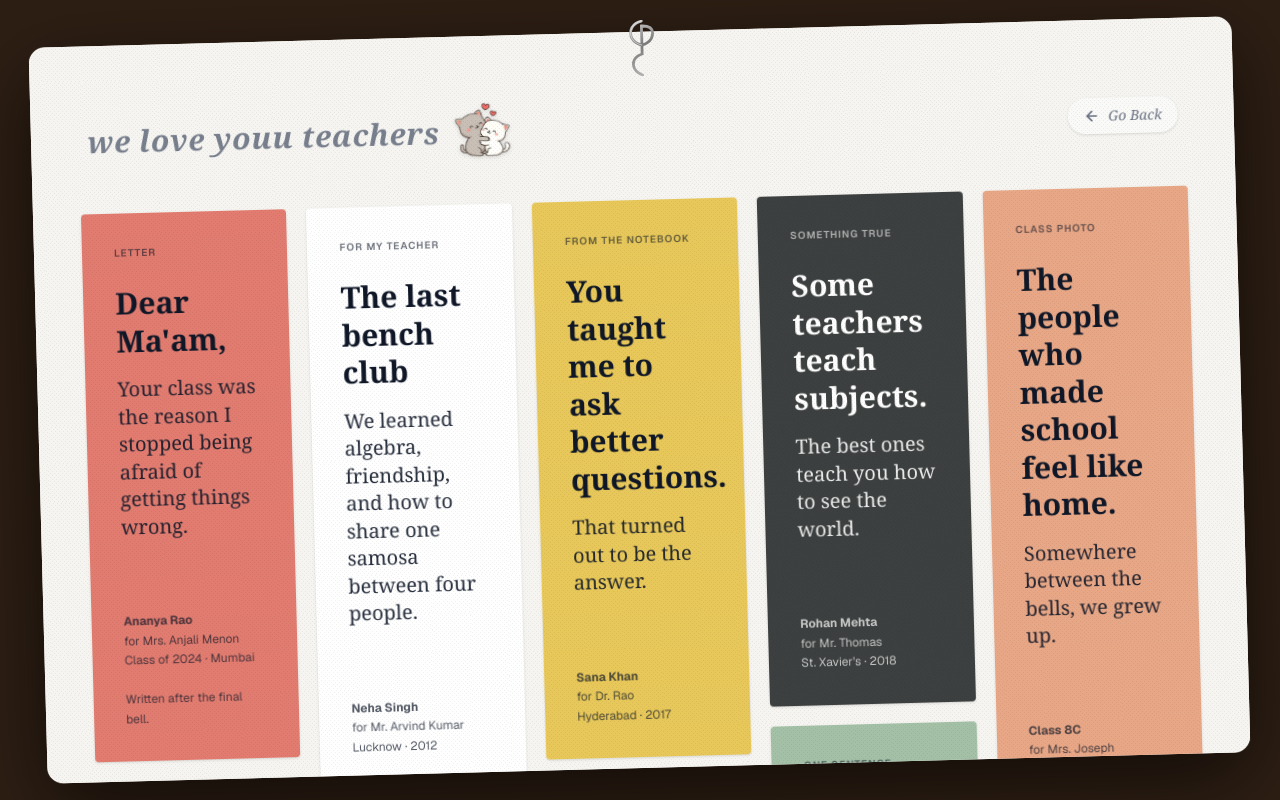
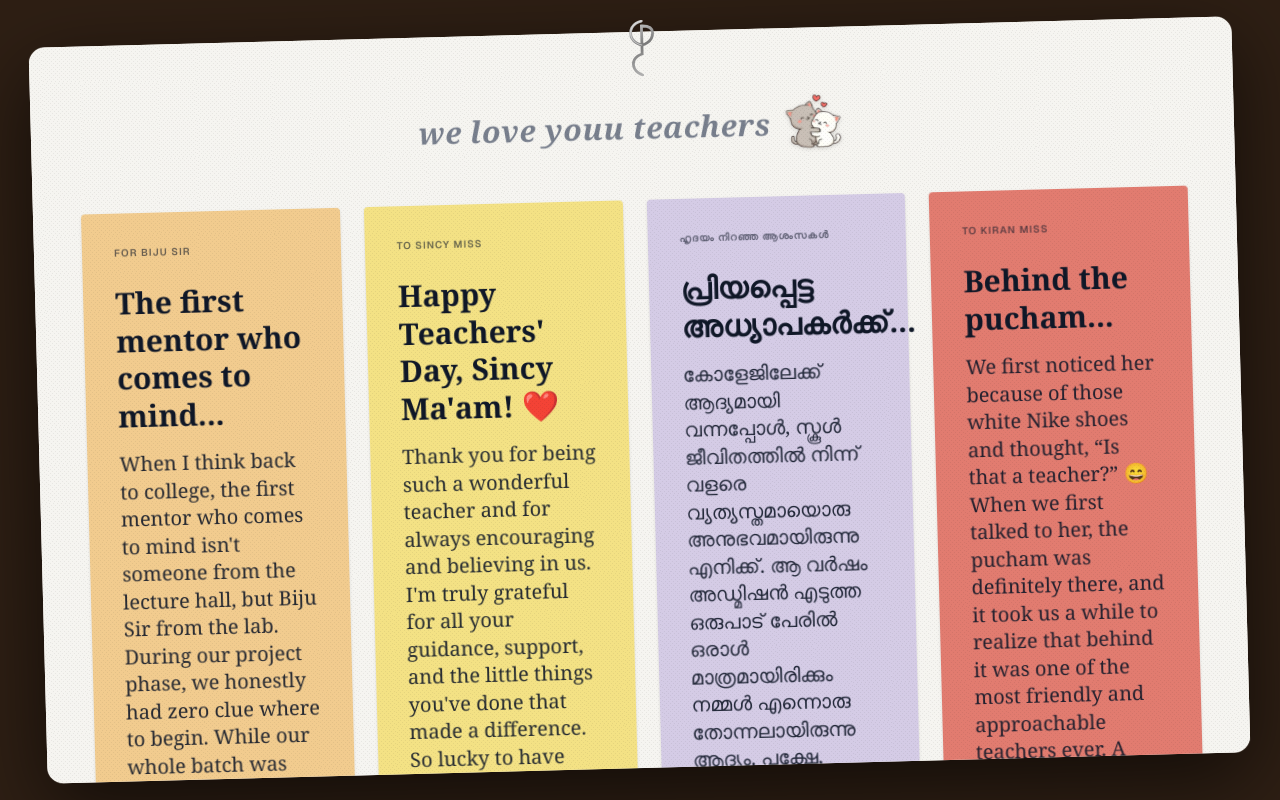
Before and after one commit to diyajojo/teachers-day, a Next.js app: page / in a window 1280 px wide. Both pictures are taken after a click on the button "Read the notes". Built offline with nearby package versions, Linux system fonts and the light colour scheme.

Commit message:
refactor: move note data to external file and update NotesSection grid layout and styling

```diff
--- a/src/components/NotesSection.tsx
+++ b/src/components/NotesSection.tsx
@@ -1,154 +1,42 @@
 "use client";
 
-const notes = [
-  {
-    id: 1,
-    tag: "LETTER",
-    title: "Dear Ma'am,",
-    body: "Your class was the reason I stopped being afraid of getting things wrong.",
-    author: "Ananya Rao",
-    subtext: "for Mrs. Anjali Menon\nClass of 2024 · Mumbai\n\nWritten after the final bell.",
-    bgColor: "#e27c70",
-    textColor: "text-gray-900",
-  },
-  {
-    id: 2,
-    tag: "CLASSROOM MEMORY",
-    title: "The year everything changed.",
-    body: "And the year Ms. Farah let us keep the class plant.",
-    author: "Ishita Kapoor",
-    subtext: "for Ms. Farah Ali\nDelhi Public School · 2009\n\nSaved from a classroom memory.",
-    bgColor: "#ffffff",
-    textColor: "text-gray-900",
-  },
-  {
-    id: 3,
-    tag: "FOR MY TEACHER",
-    title: "The last bench club",
-    body: "We learned algebra, friendship, and how to share one samosa between four people.",
-    author: "Neha Singh",
-    subtext: "for Mr. Arvind Kumar\nLucknow · 2012",
-    bgColor: "#ffffff",
-    textColor: "text-gray-900",
-  },
-  {
-    id: 4,
-    tag: "A SMALL CONFESSION",
-    title: "You made reading feel like a place I could go to.",
-    body: "I still carry that place with me.",
-    author: "Meera Nair",
-    subtext: "for Mrs. Priya Iyer\nBengaluru · 2016",
-    bgColor: "#d5cce6",
-    textColor: "text-gray-900",
-  },
-  {
-    id: 5,
-    tag: "FROM THE NOTEBOOK",
-    title: "You taught me to ask better questions.",
-    body: "That turned out to be the answer.",
-    author: "Sana Khan",
-    subtext: "for Dr. Rao\nHyderabad · 2017",
-    bgColor: "#e8c85a",
-    textColor: "text-gray-900",
-  },
-  {
-    id: 6,
-    tag: "A LITTLE NOTE",
-    title: "Thank you for believing in me",
-    body: "before I knew how to believe in myself.",
-    author: "Dev Patel",
-    subtext: "for Mrs. Kavita Shah\nClass 10-B · Ahmedabad",
-    bgColor: "#efdf6d",
-    textColor: "text-gray-900",
-  },
-  {
-    id: 7,
-    tag: "SOMETHING TRUE",
-    title: "Some teachers teach subjects.",
-    body: "The best ones teach you how to see the world.",
-    author: "Rohan Mehta",
-    subtext: "for Mr. Thomas\nSt. Xavier's · 2018",
-    bgColor: "#3d4040",
-    textColor: "text-white",
-  },
-  {
-    id: 8,
-    tag: "ONE SENTENCE",
-    title: "To the teacher who stayed after class.",
-    body: "",
-    author: "Aarav Joshi",
-    subtext: "for Ms. Farah Ali\nPune · 2021\n\nSomebody wrote this at 2:14 AM.",
-    bgColor: "#a4c1a7",
-    textColor: "text-gray-900",
-  },
-  {
-    id: 9,
-    tag: "CLASS PHOTO",
-    title: "The people who made school feel like home.",
-    body: "Somewhere between the bells, we grew up.",
-    author: "Class 8C",
-    subtext: "for Mrs. Joseph\nKolkata · 2020",
-    bgColor: "#e8a786",
-    textColor: "text-gray-900",
-  },
-  {
-    id: 10,
-    tag: "THANK YOU",
-    title: "For making ordinary days feel important.",
-    body: "Happy Teacher's Day to the original storyteller.",
-    author: "Kabir Khan",
-    subtext: "for Mr. Joseph\nKolkata · 2020",
-    bgColor: "#a2c3d4",
-    textColor: "text-gray-900",
-  },
-];
+import { notes } from "@/data/content";
 
 export default function NotesSection({ onBack }: { onBack?: () => void }) {
   return (
     <div className="relative w-full h-full bg-[#f6f5f1] overflow-y-auto p-4 md:p-8 lg:p-12">
       <div className="max-w-7xl mx-auto">
 
-        {/* Header Title with Back button if needed */}
-        <div className="flex justify-between items-center mb-10 mt-4 px-2">
+        {/* Header Title */}
+        <div className="flex justify-center items-center mb-10 mt-4 px-2">
           <div className="flex items-center gap-3">
             <p className="font-[Georgia,serif] italic text-gray-500/90 text-2xl md:text-3xl font-bold tracking-wide">
               we love youu teachers
             </p>
             <img src="/assets/teddy.png" alt="cute teddy" className="w-12 h-12 md:w-16 md:h-16 object-contain drop-shadow-sm shrink-0" />
           </div>
-          {onBack && (
-            <button
-              onClick={onBack}
-              className="text-sm font-[Georgia,serif] italic text-gray-500 hover:text-gray-800 transition-colors flex items-center gap-2 group bg-white/50 px-4 py-2 rounded-full shadow-sm"
-            >
-              <svg className="w-4 h-4 group-hover:-translate-x-1 transition-transform" viewBox="0 0 24 24" fill="none" stroke="currentColor" strokeWidth="2.5" strokeLinecap="round">
-                <path d="M19 12H5M12 5l-7 7 7 7" />
-              </svg>
-              Go Back
-            </button>
-          )}
         </div>
 
         {/* Masonry Grid */}
-        <div className="columns-2 md:columns-3 lg:columns-4 xl:columns-5 gap-3 md:gap-5 space-y-3 md:space-y-5">
+        <div className="columns-1 sm:columns-2 lg:columns-3 xl:columns-4 gap-4 md:gap-6 space-y-4 md:gap-y-6 md:space-y-6">
           {notes.map(note => (
             <div
               key={note.id}
-              className={`break-inside-avoid shadow-sm hover:shadow-md transition-shadow flex flex-col rounded-sm p-4 md:p-6 lg:p-8`}
-              style={{ backgroundColor: note.bgColor }}
+              className={`break-inside-avoid shadow-sm hover:shadow-md transition-shadow flex flex-col rounded-sm`}
+              style={{ backgroundColor: note.bgColor, padding: '2rem' }}
             >
-              <p className={`text-[9px] md:text-[10px] font-sans font-semibold uppercase tracking-widest opacity-60 mb-4 md:mb-6 ${note.textColor}`}>
+              <p className={`text-[10px] font-sans font-semibold uppercase tracking-widest opacity-60 mb-6 ${note.textColor}`}>
                 {note.tag}
               </p>
-              <h3 className={`font-[Georgia,serif] text-lg md:text-2xl lg:text-3xl font-bold mb-3 md:mb-4 leading-tight ${note.textColor}`}>
+              <h3 className={`font-[Georgia,serif] text-2xl md:text-3xl font-bold mb-4 leading-tight ${note.textColor}`}>
                 {note.title}
               </h3>
               {note.body && (
-                <p className={`font-[Georgia,serif] text-sm md:text-lg lg:text-xl mb-6 md:mb-8 leading-snug opacity-90 ${note.textColor}`}>
+                <p className={`font-[Georgia,serif] text-lg md:text-xl mb-8 leading-snug opacity-90 ${note.textColor}`}>
                   {note.body}
                 </p>
               )}
-              <div className={`mt-6 md:mt-10 text-[10px] md:text-xs opacity-70 whitespace-pre-wrap font-sans leading-relaxed ${note.textColor}`}>
+              <div className={`mt-10 text-xs opacity-70 whitespace-pre-wrap font-sans leading-relaxed ${note.textColor}`}>
                 <strong>{note.author}</strong><br/>
                 {note.subtext}
               </div>
--- /dev/null
+++ b/src/data/content.ts
@@ -0,0 +1,42 @@
+export const notes = [
+  {
+    id: 1,
+    tag: "FOR BIJU SIR",
+    title: "The first mentor who comes to mind...",
+    body: "When I think back to college, the first mentor who comes to mind isn't someone from the lecture hall, but Biju Sir from the lab. During our project phase, we honestly had zero clue where to begin. While our whole batch was constantly scrambling on Google for every tiny circuit issue, Biju Sir would just look at the board and figure out what was wrong manually. His practical knowledge of electronics was genuinely amazing to watch. More than that, he never once made us feel stupid for not knowing the basics. He was always ready to sit with us, guide our hands, and help us troubleshoot until the circuit actually worked. If we managed to complete our project successfully, it was truly because of his patience and support. A great teacher isn't just someone who teaches theory on a board—it's someone who steps in and helps you build things from scratch. Thank you for everything, Biju Sir. Wishing you a very Happy Teachers' Day!",
+    author: "M A SREELAKSHMI",
+    subtext: "ECA\n2026 PASS OUT\nFaculty : BIJU MATHEW - EC DEPT.",
+    bgColor: "#f2cc8f",
+    textColor: "text-gray-900",
+  },
+  {
+    id: 2,
+    tag: "TO SINCY MISS",
+    title: "Happy Teachers' Day, Sincy Ma'am! ❤️",
+    body: "Thank you for being such a wonderful teacher and for always encouraging and believing in us. I'm truly grateful for all your guidance, support, and the little things you've done that made a difference. So lucky to have been your student. Wishing you a very Happy Teachers' Day! 🌷",
+    author: "Hridya Praveen",
+    subtext: "EB DEPT\n2026 PASS OUT\nTO- SINCY MISS EB DEPT.",
+    bgColor: "#f4e285",
+    textColor: "text-gray-900",
+  },
+  {
+    id: 3,
+    tag: "ഹൃദയം നിറഞ്ഞ ആശംസകൾ",
+    title: "പ്രിയപ്പെട്ട അധ്യാപകർക്ക്...",
+    body: "കോളേജിലേക്ക് ആദ്യമായി വന്നപ്പോൾ, സ്കൂൾ ജീവിതത്തിൽ നിന്ന് വളരെ വ്യത്യസ്തമായൊരു അനുഭവമായിരുന്നു എനിക്ക്. ആ വർഷം അഡ്മിഷൻ എടുത്ത ഒരുപാട് പേരിൽ ഒരാൾ മാത്രമായിരിക്കും നമ്മൾ എന്നൊരു തോന്നലായിരുന്നു ആദ്യം.\n\nപക്ഷേ, വർഷങ്ങൾ കടന്നുപോയപ്പോൾ ആ ധാരണ പതിയെ മാറി. പഠിച്ചിറങ്ങി വർഷങ്ങൾ കഴിഞ്ഞിട്ടും നമ്മളെ ഓർത്തിരിക്കുന്ന, നമ്മളെക്കുറിച്ച് അന്വേഷിക്കുന്ന, നമ്മളെ ഓർക്കാൻ പോലും ശ്രമിക്കുന്ന അധ്യാപകരുണ്ടെന്ന് തിരിച്ചറിഞ്ഞപ്പോൾ അതൊരു പ്രത്യേക അനുഭവമായിരുന്നു.\n\nഎന്റെ പഠനകാലത്ത്, ചില അധ്യാപകർ ഒരു അധ്യാപകൻ എന്ന നിലയിൽ നിന്ന് പതിയെ ഒരു സുഹൃത്തിന്റെ സ്ഥാനത്തേക്ക് വളർന്നതും ഇന്നും മനസ്സിൽ വളരെ വിലപ്പെട്ട ഒരു ഓർമ്മയാണ്.\n\nഅതുകൊണ്ടുതന്നെ, എന്നെ പഠിപ്പിച്ച ഓരോ അധ്യാപകരോടും—അത് ഒരു Associate ആയാലും Guest Lecturer ആയാലും—എന്റെ ജീവിതത്തിലെ ആ കാലഘട്ടത്തിന്റെ ഭാഗമായതിനും, എന്നെ എന്തെങ്കിലും പഠിപ്പിച്ചതിനും, ഹൃദയത്തിന്റെ അടിത്തട്ടിൽ നിന്ന് നന്ദി പറയുന്നു.\n\nകാലം എത്ര കഴിഞ്ഞാലും, നിങ്ങൾ പകർന്നു തന്ന അറിവും, ഓർമ്മകളും, സ്നേഹവും എന്റെ ജീവിതത്തിന്റെ ഒരു ഭാഗമായിത്തന്നെ ഉണ്ടാകും.\n\nഒരിക്കൽ കൂടി, എല്ലാവർക്കും ഹൃദയം നിറഞ്ഞ അധ്യാപക ദിനാശംസകൾ. ❤️",
+    author: "",
+    subtext: "From a grateful student",
+    bgColor: "#d5cce6",
+    textColor: "text-gray-900",
+  },
+  {
+    id: 4,
+    tag: "TO KIRAN MISS",
+    title: "Behind the pucham...",
+    body: "We first noticed her because of those white Nike shoes and thought, “Is that a teacher?” 😄 When we first talked to her, the pucham was definitely there, and it took us a while to realize that behind it was one of the most friendly and approachable teachers ever. A teacher and mentor you could share anything with, joke around with, and always reach out to without hesitation. Thank you for being such a wonderful teacher, mentor, and human being. ❤️",
+    author: "Goutham C Arun",
+    subtext: "2025 batch.\nto : kiran miss",
+    bgColor: "#e27c70",
+    textColor: "text-gray-900",
+  }
+];
```
